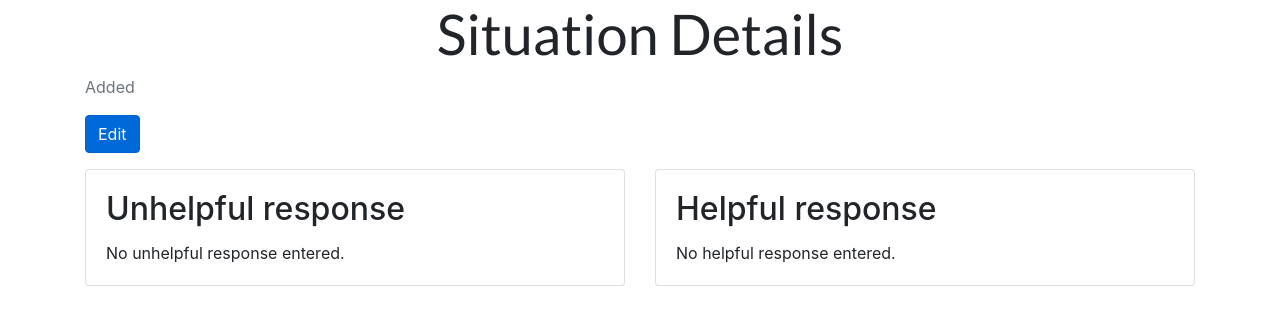
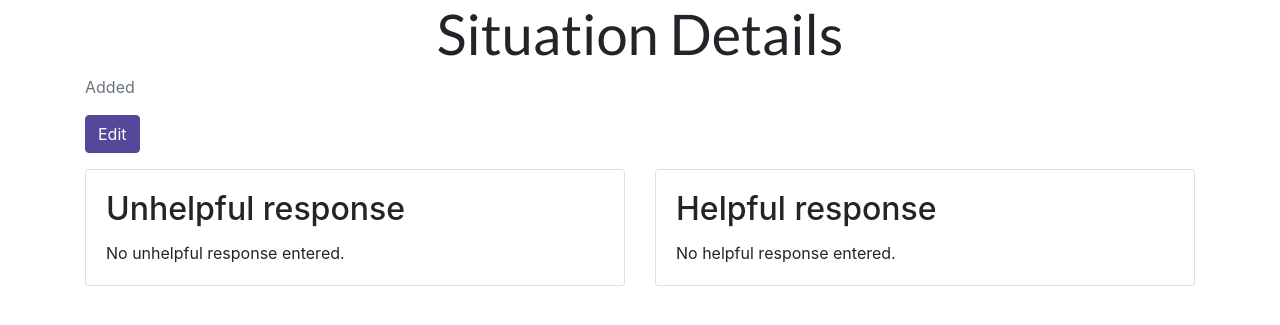
Before and after one commit to dmnisson/nattracker, a Django app: template templates/nattracker/detail.html in a window 1280 px wide, with the pointer over the restyled element. Shown: the part 56-381 px from the top of the page. Run offline with Django 3.2, Linux system fonts and the light colour scheme; the template is opened without the code that fills it, so the values that code supplies are empty; some libraries are stand-ins or nearby versions.

Commit message:
updated colors

```diff
--- a/static/nattracker/css/nattracker-theme.css
+++ b/static/nattracker/css/nattracker-theme.css
@@ -11,6 +11,11 @@
 	border-color: #8981b0
 }
 
+.btn-primary:hover {
+	background-color: #53489a;
+	border-color: #53489a;
+}
+
 .navbar-dark a.navbar-brand {
 	font-family: 'Kalam', cursive;
 }
```
